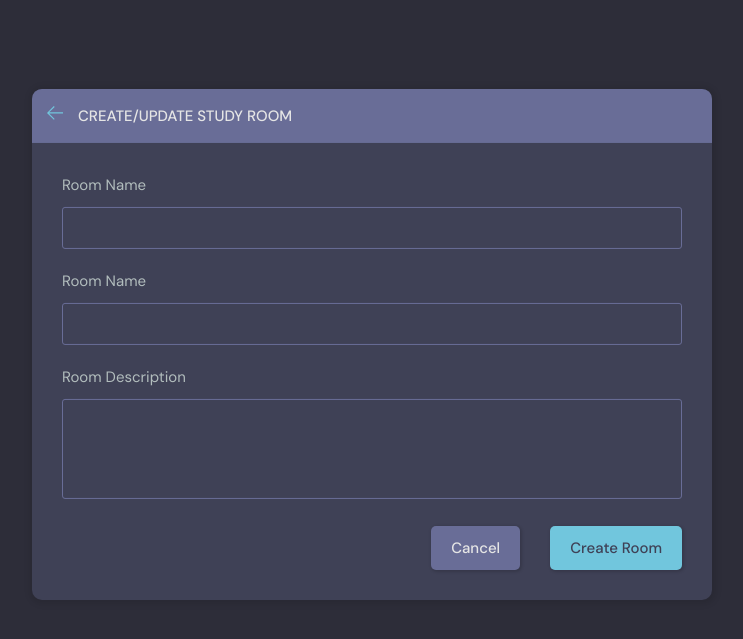
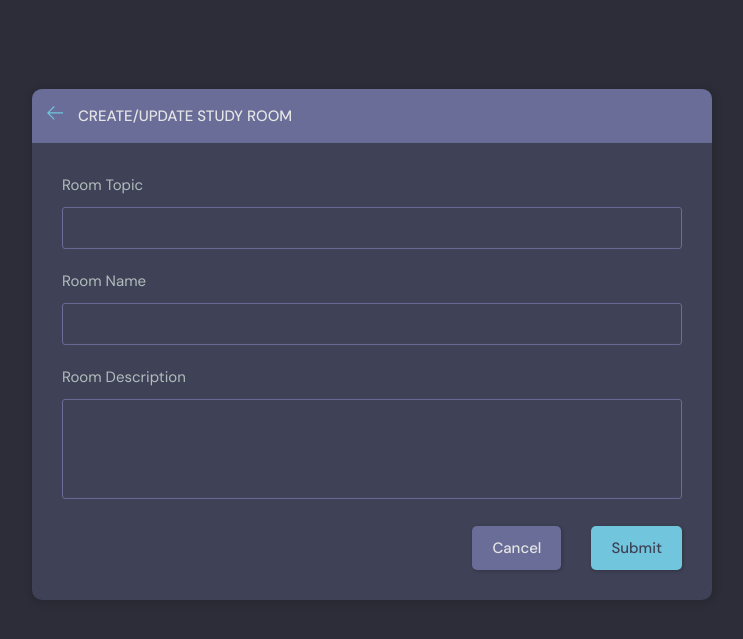
Before and after one commit to JakubTabor/Django_discord_like_project, a Django app: page /create-room/ in a window 1280 px wide. Shown: the part 76-715 px from the top of the page, without its empty margins (268-1011 px from the left). Run offline with Django 5.2, Linux system fonts and the light colour scheme; a user stored in the database is signed in; data comes from the database, SQL or seed files in the repository.

Commit message:
Add files via upload

```diff
--- a/base/templates/base/room_form.html
+++ b/base/templates/base/room_form.html
@@ -22,8 +22,8 @@
           {% csrf_token %}
 
           <div class="form__group">
-            <label for="room_topic">Room Name</label>
-            <input required type="text" name="topic" list="topic-list" />
+            <label for="room_topic">Room Topic</label>
+            <input required type="text" value="{{room.topic.name}}" name="topic" list="topic-list" />
             <datalist id="topic-list">
               <select id="room_topic">
                 {% for topic in topics %}
@@ -59,8 +59,8 @@
           </div>-->
 
           <div class="form__action">
-            <a class="btn btn--dark" href="index.html">Cancel</a>
-            <button class="btn btn--main" type="submit">Create Room</button>
+            <a class="btn btn--dark" href="{{request.META.HTTP_REFERER}}">Cancel</a>
+            <button class="btn btn--main" type="submit">Submit</button>
           </div>
         </form>
       </div>
```
